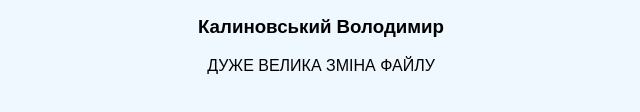
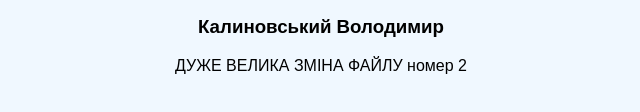
Before and after one commit to Cucumbao/IIT, a plain HTML site: page index.html in a window 1280 px wide. Shown: the part 240-352 px from the top of the page, without its empty margins (319-959 px from the left). Drawn offline with Linux system fonts and the light colour scheme.

Commit message:
Update index.html

```diff
--- a/index.html
+++ b/index.html
@@ -11,6 +11,6 @@
 <h3>Сизоненко Анна</h3>
 <h3>Мартинюк Тетяна</h3>
 <h3>Калиновський Володимир</h3>
-<p>ДУЖЕ ВЕЛИКА ЗМІНА ФАЙЛУ</p>
+<p>ДУЖЕ ВЕЛИКА ЗМІНА ФАЙЛУ номер 2</p>
 </body>
 </html>
```
